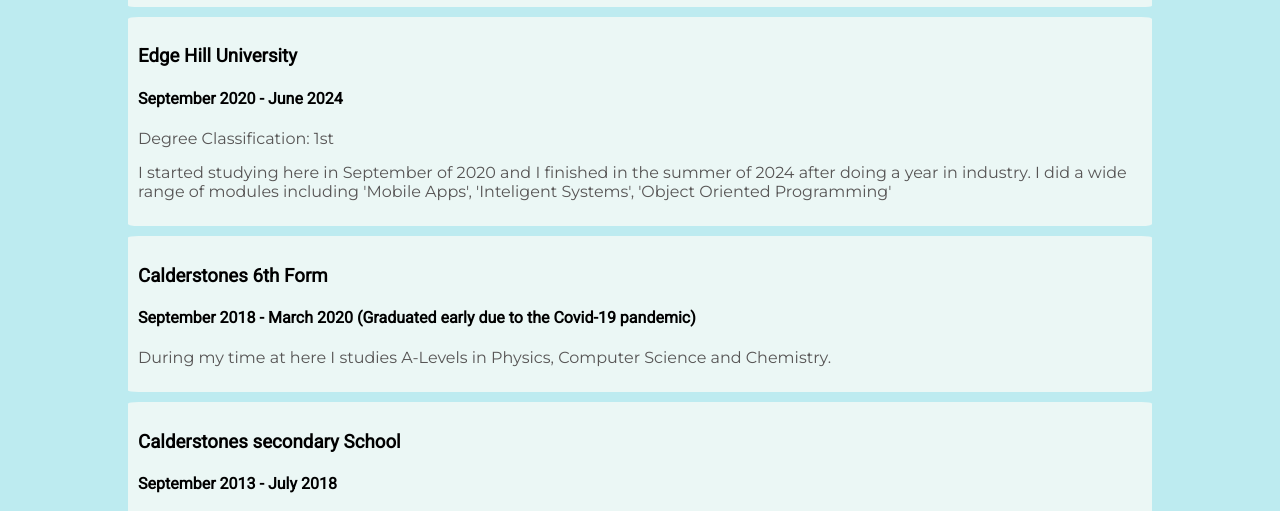
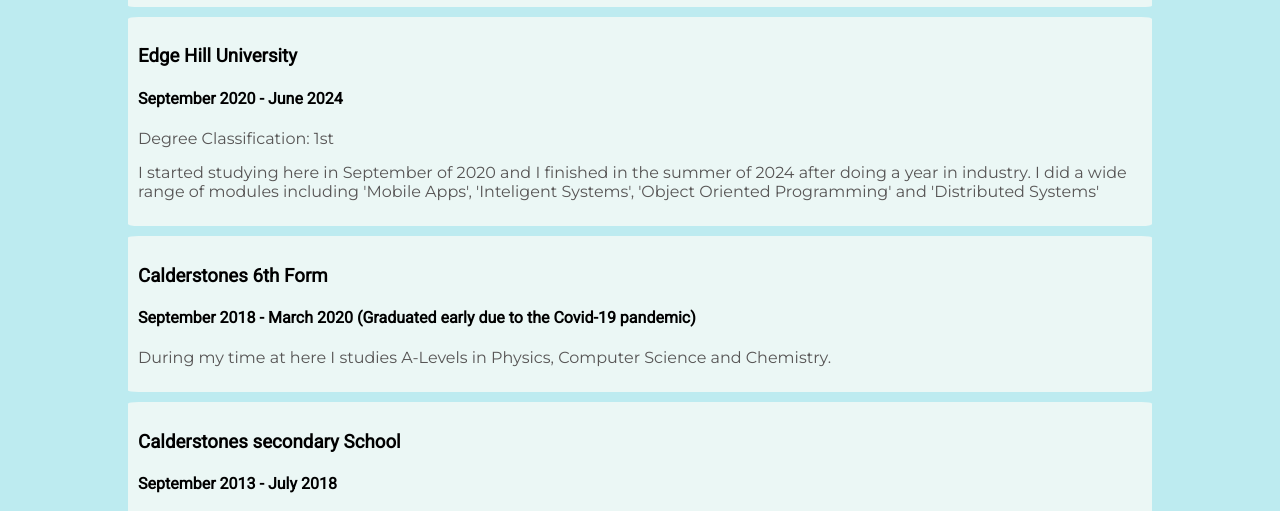
Before and after one commit to jgarner148/About-Jack-Garner-Website---Version-2, a plain HTML site: page education.html in a window 1280 px wide. Shown: the part 285-796 px from the top of the page. Drawn offline with Linux system fonts and the light colour scheme.

Commit message:
Updating the modules list

```diff
--- a/education.html
+++ b/education.html
@@ -39,7 +39,7 @@
             <h3>Edge Hill University</h3>
             <h4>September 2020 - June 2024</h4>
             <p>Degree Classification: 1st</p>
-            <p>I started studying here in September of 2020 and I finished in the summer of 2024 after doing a year in industry. I did a wide range of modules including 'Mobile Apps', 'Inteligent Systems', 'Object Oriented Programming'</p>
+            <p>I started studying here in September of 2020 and I finished in the summer of 2024 after doing a year in industry. I did a wide range of modules including 'Mobile Apps', 'Inteligent Systems', 'Object Oriented Programming' and 'Distributed Systems'</p>
         </section>
 
         <section class="display_fullwidth">
```
